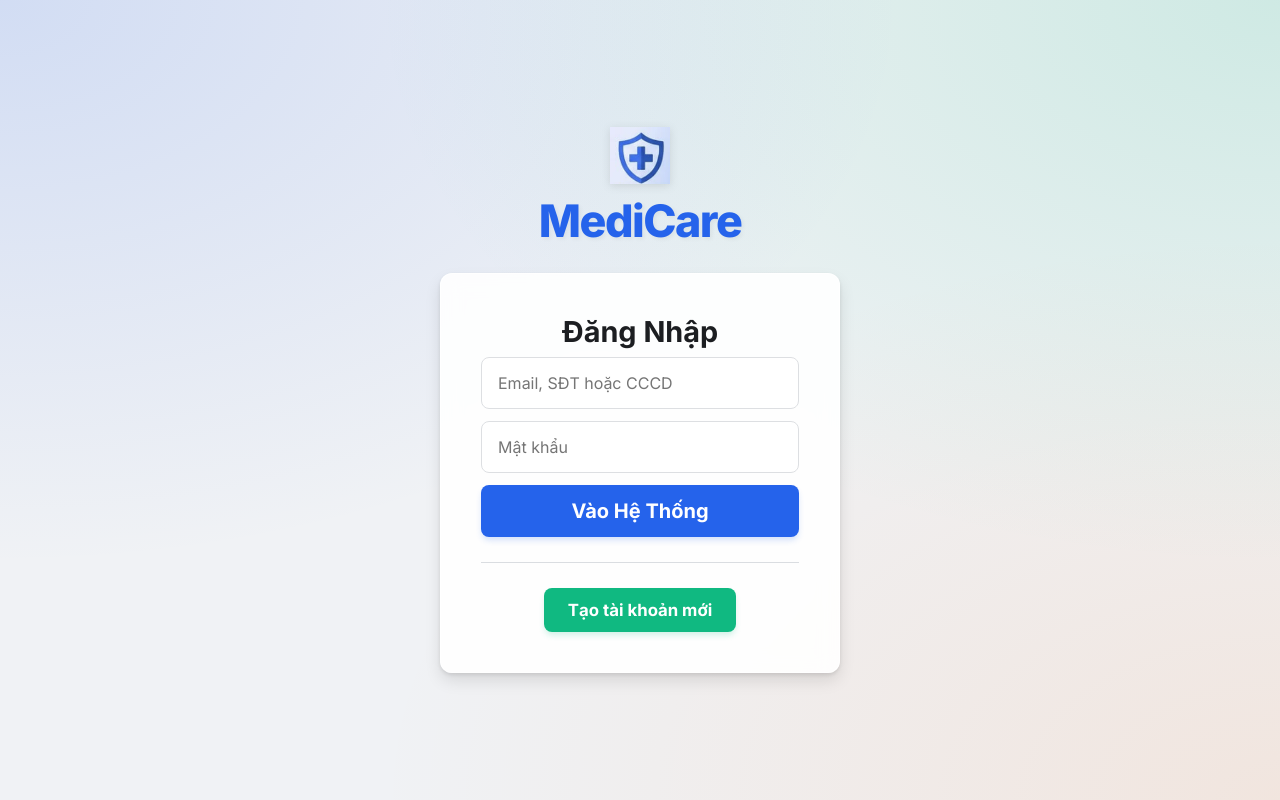
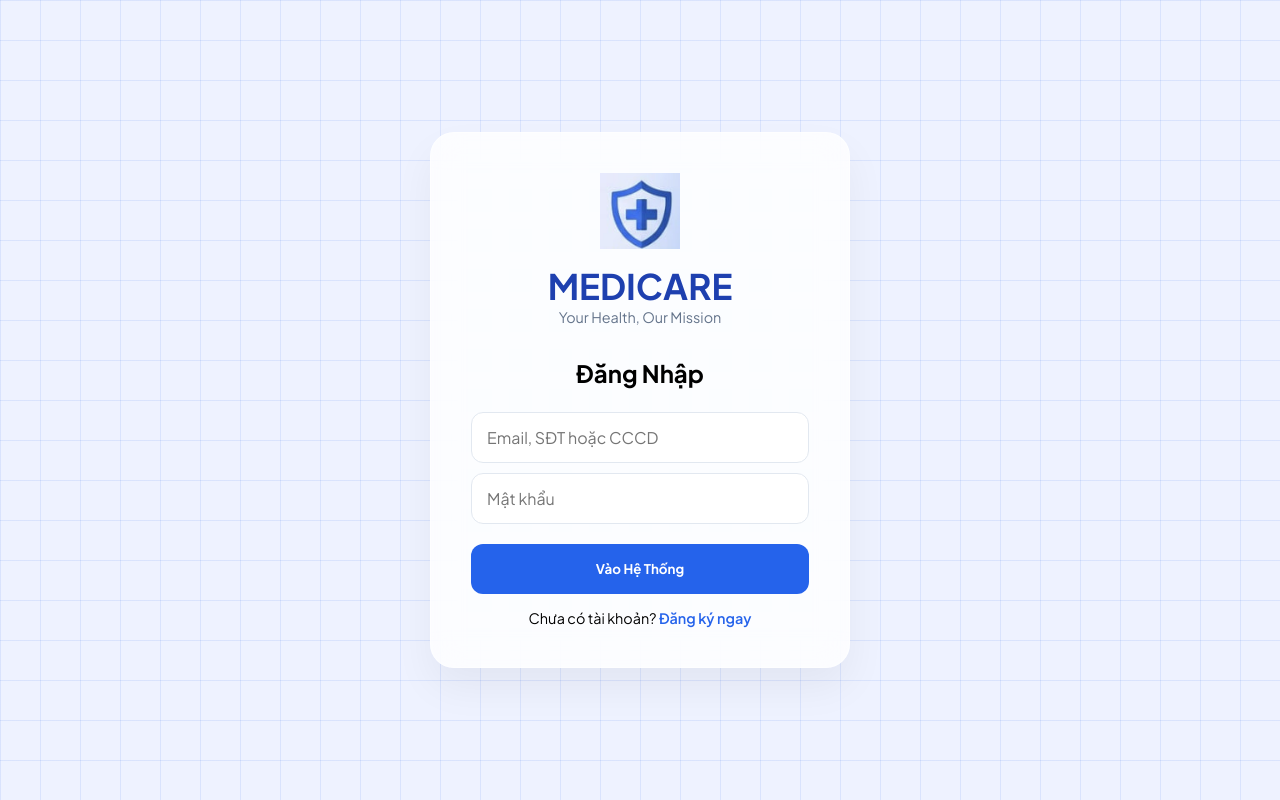
Before and after one commit to nhattan2/KLTN, a React (Create React App) app in the folder health-web/client/: page /login in a window 1280 px wide. Built offline with nearby package versions, Linux system fonts and the light colour scheme.

Commit message:
Sửa lỗi đăng nhập đăng ký giao diện thân thiện hơn

```diff
--- a/health-web/client/src/App.css
+++ b/health-web/client/src/App.css
@@ -1,165 +1,150 @@
-/* client/src/App.css - Medicare Pro Style */
-@import url('https://fonts.googleapis.com/css2?family=Inter:wght@400;600;700;800&display=swap');
+/* App.css - Medicare Glassmorphism (Giống ảnh mẫu 100%) */
+@import url('https://fonts.googleapis.com/css2?family=Plus+Jakarta+Sans:wght@400;600;700&display=swap');
 
-* {
-    box-sizing: border-box;
-    margin: 0;
-    padding: 0;
-    font-family: 'Inter', sans-serif;
+* { box-sizing: border-box; margin: 0; padding: 0; font-family: 'Plus Jakarta Sans', sans-serif; }
+
+/* NỀN LƯỚI XANH CHO TRANG LOGIN/REGISTER */
+.auth-container {
+    min-height: 100vh;
+    display: flex;
+    justify-content: center;
+    align-items: center;
+    background: #eef2ff; /* Màu nền xanh nhạt */
+    /* Tạo hiệu ứng vân lưới y hệt ảnh con gửi */
+    background-image: linear-gradient(rgba(37, 99, 235, 0.1) 1px, transparent 1px),
+                      linear-gradient(90deg, rgba(37, 99, 235, 0.1) 1px, transparent 1px);
+    background-size: 40px 40px;
+    position: relative;
 }
 
-.auth-container {
+/* THIẾT KẾ CARD KÍNH MỜ (GLASSMORPHISM) */
+.auth-card {
+    background: rgba(255, 255, 255, 0.8);
+    backdrop-filter: blur(15px);
+    padding: 2.5rem;
+    border-radius: 24px;
+    box-shadow: 0 20px 40px rgba(0, 0, 0, 0.05);
+    width: 100%;
+    max-width: 420px;
+    text-align: center;
+    border: 1px solid rgba(255, 255, 255, 0.5);
+    z-index: 2;
+}
+
+.brand-wrapper { margin-bottom: 2rem; }
+.brand-icon-large { width: 80px; height: auto; margin-bottom: 10px; }
+.brand-name-large { color: #1e40af; font-size: 2.2rem; font-weight: 800; }
+
+.auth-input-group { position: relative; margin-bottom: 15px; }
+.auth-input {
+    width: 100%;
+    padding: 14px 15px;
+    border: 1.5px solid #e2e8f0;
+    border-radius: 12px;
+    font-size: 16px;
+    background: white;
+    transition: 0.3s;
+}
+
+.btn-primary {
+    background: #2563eb; color: white; width: 100%; height: 50px;
+    border: none; border-radius: 12px; font-weight: 700; cursor: pointer;
+}
+
+.btn-secondary {
+    background: #10b981; color: white; width: 100%; height: 50px;
+    border: none; border-radius: 12px; font-weight: 700; cursor: pointer;
+}
+
+/* GIỮ NGUYÊN CSS DASHBOARD ĐỂ KHÔNG BỊ LỖI */
+.dashboard-container { display: flex; min-height: 100vh; background: #f8fafc; }
+.sidebar { width: 260px; background: white; border-right: 1px solid #e2e8f0; padding: 2rem; }
+.main-content { flex: 1; padding: 2rem; }
+
+/* --- CHỈ CHỈNH GIAO DIỆN DASHBOARD --- */
+.dashboard-container {
+    display: flex;
+    min-height: 100vh;
+    background: #f8fafc; /* Nền xám nhạt chuyên nghiệp */
+}
+
+/* Sidebar hiện đại */
+.dashboard-sidebar {
+    width: 280px;
+    background: white;
+    border-right: 1px solid #e2e8f0;
+    padding: 2.5rem 1.5rem;
     display: flex;
     flex-direction: column;
-    justify-content: center;
-    align-items: center;
-    min-height: 100vh;
-    padding: 5px;
-    background-color: #f0f2f5;
-    /* Nền loang màu Mesh Gradient xịn sò */
-    background-image:
-        radial-gradient(at 0% 0%, rgba(37, 99, 235, 0.15) 0px, transparent 50%),
-        radial-gradient(at 100% 0%, rgba(16, 185, 129, 0.15) 0px, transparent 50%),
-        radial-gradient(at 100% 100%, rgba(249, 115, 22, 0.1) 0px, transparent 50%);
-    background-attachment: fixed;
 }
 
-/* Wrapper cho cả Logo icon và text */
-.brand-logo-wrapper {
+.dashboard-nav-item {
+    padding: 12px 16px;
+    margin-bottom: 8px;
+    border-radius: 12px;
+    color: #64748b;
+    cursor: pointer;
+    transition: 0.3s;
     display: flex;
-    flex-direction: column; /* Xếp dọc: Icon trên, Text dưới */
     align-items: center;
-    margin-bottom: 25px; /* Khoảng cách với cái card trắng */
-    cursor: pointer;
-    transition: transform 0.2s ease;
+    gap: 12px;
+    font-weight: 600;
 }
 
-.brand-logo-wrapper:hover {
-    transform: scale(1.05); /* Hiệu ứng phóng to nhẹ khi di chuột */
+.dashboard-nav-item:hover, .dashboard-nav-item.active {
+    background: #eff6ff;
+    color: #2563eb;
 }
 
-/* Style cho file ảnh icon */
-.brand-icon {
-    width: 60px; /* Độ rộng của icon */
-    height: auto;
-    margin-bottom: 10px; /* Khoảng cách với chữ MediCare */
-    filter: drop-shadow(0 2px 4px rgba(0,0,0,0.1)); /* Đổ bóng nhẹ cho icon */
+/* Nội dung chính */
+.dashboard-main {
+    flex: 1;
+    padding: 3rem;
 }
 
-/* Style cho chữ MediCare */
-.brand-logo-text {
-    color: #2563eb; /* Màu xanh y tế */
-    font-size: 2.8rem;
-    font-weight: 800;
-    margin: 0;
-    letter-spacing: -1.5px;
-    text-shadow: 2px 2px 4px rgba(0,0,0,0.05);
+/* Grid các thẻ chỉ số Health */
+.dashboard-stats-grid {
+    display: grid;
+    grid-template-columns: repeat(auto-fit, minmax(260px, 1fr));
+    gap: 1.5rem;
+    margin-top: 2rem;
 }
 
-.auth-card {
-    background: rgba(255, 255, 255, 0.9);
-    backdrop-filter: blur(10px);
-    padding: 2.5rem;
-    border-radius: 12px;
-    box-shadow: 0 2px 4px rgba(0, 0, 0, 0.1), 0 8px 16px rgba(0, 0, 0, 0.1);
-    width: 100%;
-    max-width: 400px; /* Độ rộng mặc định cho Login */
-    text-align: center;
-    border: 1px solid rgba(255, 255, 255, 0.7);
-    transition: all 0.3s ease;
+.dashboard-stat-card {
+    background: white;
+    padding: 1.5rem;
+    border-radius: 20px;
+    border: 1px solid #f1f5f9;
+    box-shadow: 0 4px 6px -1px rgba(0, 0, 0, 0.05);
+    transition: 0.3s;
 }
 
-/* Thêm class riêng cho card đăng ký để nó rộng hơn chút */
-.auth-card.register-card {
-    max-width: 450px;
+.dashboard-stat-card:hover {
+    transform: translateY(-5px);
+    box-shadow: 0 10px 15px -3px rgba(0, 0, 0, 0.1);
 }
 
-.auth-card h2 {
-    font-size: 1.8rem;
-    margin-bottom: 0.5rem;
-    color: #1c1e21;
+/* Khu vực AI Gemini bùng nổ */
+.dashboard-ai-box {
+    margin-top: 3rem;
+    background: linear-gradient(135deg, #2563eb 0%, #1d4ed8 100%);
+    border-radius: 24px;
+    padding: 2.5rem;
+    color: white;
 }
 
-/* Subtitle chuyên nghiệp */
-.auth-subtitle {
-    color: #606770;
-    margin-bottom: 2rem;
-    font-size: 0.95rem;
+.dashboard-ai-btn {
+    background: white;
+    color: #2563eb;
+    border: none;
+    padding: 12px 24px;
+    border-radius: 12px;
+    font-weight: 700;
+    margin-top: 1.5rem;
+    cursor: pointer;
+    transition: 0.2s;
 }
 
-.auth-input {
-    width: 100%;
-    height: 52px;
-    padding: 14px 16px;
-    margin-bottom: 12px;
-    border: 1px solid #dddfe2;
-    border-radius: 8px;
-    font-size: 16px;
-    background: #ffffff;
-    transition: all 0.2s ease;
+.dashboard-ai-btn:hover {
+    transform: scale(1.05);
 }
-
-.auth-input:focus {
-    border-color: #2563eb;
-    outline: none;
-    box-shadow: 0 0 0 3px rgba(37, 99, 235, 0.1);
-}
-
-/* Nút xanh dương - Đăng nhập (Primary) */
-.btn-primary {
-    width: 100%;
-    height: 52px;
-    background-color: #2563eb;
-    color: white;
-    border: none;
-    border-radius: 8px;
-    font-size: 1.25rem;
-    font-weight: 700;
-    cursor: pointer;
-    transition: background-color 0.3s ease, transform 0.1s ease;
-    box-shadow: 0 4px 6px -1px rgba(37, 99, 235, 0.2);
-}
-
-.btn-primary:hover {
-    background-color: #1d4ed8;
-}
-
-.btn-primary:active {
-    transform: scale(0.98);
-}
-
-/* Nút xanh lá - Tạo tài khoản (Secondary) */
-.btn-secondary {
-    background-color: #10b981;
-    color: white;
-    padding: 12px 24px;
-    border: none;
-    border-radius: 8px;
-    font-size: 1.05rem;
-    font-weight: 700;
-    cursor: pointer;
-    transition: background-color 0.3s ease;
-    box-shadow: 0 4px 6px -1px rgba(16, 185, 129, 0.2);
-}
-
-.btn-secondary:hover {
-    background-color: #059669;
-}
-
-.divider {
-    border-bottom: 1px solid #dadde1;
-    margin: 25px 0;
-}
-
-.auth-footer-link {
-    color: #2563eb;
-    font-size: 14px;
-    text-decoration: none;
-    cursor: pointer;
-    transition: color 0.2s;
-}
-
-.auth-footer-link:hover {
-    color: #1d4ed8;
-    text-decoration: underline;
-}
--- a/health-web/client/src/components/Dashboard.js
+++ b/health-web/client/src/components/Dashboard.js
@@ -4,33 +4,66 @@ import '../App.css';
 
 function Dashboard() {
     const navigate = useNavigate();
-    const currentUserName = localStorage.getItem("username") || "Bạn";
+    const username = localStorage.getItem("username") || "Tân";
 
     return (
         <div className="dashboard-container">
-            <aside className="sidebar">
-                <h2 style={{ color: '#2563eb', marginBottom: '2rem' }}>🏥 MediCare</h2>
+            {/* Sidebar chuyên nghiệp */}
+            <aside className="dashboard-sidebar">
+                <h2 style={{ color: '#2563eb', fontSize: '1.8rem', fontWeight: '800', marginBottom: '3rem' }}>MediCare</h2>
                 <nav style={{ flex: 1 }}>
-                    <div className="nav-item active">🏠 Tổng quan</div>
-                    <div className="nav-item">📅 Đặt lịch khám</div>
-                    <div className="nav-item">🤖 Tư vấn AI</div>
+                    <div className="dashboard-nav-item active">🏠 Tổng quan</div>
+                    <div className="dashboard-nav-item">📅 Đặt lịch khám</div>
+                    <div className="dashboard-nav-item">🤖 Tư vấn AI</div>
+                    <div className="dashboard-nav-item">📂 Hồ sơ của tôi</div>
                 </nav>
-                <button className="auth-button" style={{ background: '#fee2e2', color: '#ef4444' }} onClick={() => { localStorage.clear(); navigate('/login'); }}>
+                <button
+                    onClick={() => { localStorage.clear(); navigate('/login'); }}
+                    style={{ background: '#fee2e2', color: '#ef4444', border: 'none', padding: '12px', borderRadius: '12px', fontWeight: '700', cursor: 'pointer' }}
+                >
                     Đăng xuất
                 </button>
             </aside>
 
-            <main className="main-content">
+            {/* Main Content */}
+            <main className="dashboard-main">
                 <header>
-                    <h1>Chào bạn, {currentUserName}! 👋</h1>
-                    <p>Chào mừng bạn quay trở lại hệ thống y tế Duy Tân.</p>
+                    <h1 style={{ fontSize: '2.4rem', fontWeight: '800', color: '#1e293b' }}>Chào bạn, {username}! 👋</h1>
+                    <p style={{ color: '#64748b', fontSize: '1.1rem', marginTop: '8px' }}>Hôm nay bạn cảm thấy thế nào?</p>
                 </header>
-                <div className="stats-grid">
-                    <div className="stat-card"><h3>Nhịp tim</h3><div className="value">80 <small>bpm</small></div></div>
-                    <div className="stat-card"><h3>Huyết áp</h3><div className="value">120/80</div></div>
+
+                {/* Các thẻ chỉ số Health */}
+                <div className="dashboard-stats-grid">
+                    <div className="dashboard-stat-card">
+                        <h3 style={{ color: '#64748b', fontSize: '1rem' }}>❤️ Nhịp tim</h3>
+                        <div style={{ fontSize: '2.2rem', fontWeight: '800', margin: '10px 0' }}>78 <small style={{ fontSize: '1rem' }}>bpm</small></div>
+                        <div style={{ color: '#10b981', fontWeight: '600' }}>● Đang ổn định</div>
+                    </div>
+
+                    <div className="dashboard-stat-card">
+                        <h3 style={{ color: '#64748b', fontSize: '1rem' }}>🩸 Huyết áp</h3>
+                        <div style={{ fontSize: '2.2rem', fontWeight: '800', margin: '10px 0' }}>120/80</div>
+                        <div style={{ color: '#10b981', fontWeight: '600' }}>● Chỉ số đẹp</div>
+                    </div>
+
+                    <div className="dashboard-stat-card">
+                        <h3 style={{ color: '#64748b', fontSize: '1rem' }}>🌡️ Nhiệt độ</h3>
+                        <div style={{ fontSize: '2.2rem', fontWeight: '800', margin: '10px 0' }}>36.5<small style={{ fontSize: '1rem' }}>°C</small></div>
+                        <div style={{ color: '#10b981', fontWeight: '600' }}>● Bình thường</div>
+                    </div>
                 </div>
+
+                {/* Phần AI Gemini nổi bật */}
+                <section className="dashboard-ai-box">
+                    <h2 style={{ fontSize: '1.8rem', fontWeight: '700' }}>Trò chuyện với AI Gemini</h2>
+                    <p style={{ marginTop: '12px', opacity: '0.9', maxWidth: '550px', fontSize: '1.1rem' }}>
+                        Mô tả triệu chứng của bạn để nhận tư vấn sức khỏe tức thì từ trí tuệ nhân tạo hàng đầu Duy Tân.
+                    </p>
+                    <button className="dashboard-ai-btn">Hỏi AI ngay</button>
+                </section>
             </main>
         </div>
     );
 }
+
 export default Dashboard;
--- a/health-web/client/src/components/Login.js
+++ b/health-web/client/src/components/Login.js
@@ -12,32 +12,33 @@ function Login() {
     const handleLogin = (e) => {
         e.preventDefault();
         axios.post('http://localhost:3001/login', { loginKey, password })
-            .then(result => {
-                if (result.data.status === "Success") {
-                    localStorage.setItem("username", result.data.username);
+            .then(res => {
+                if (res.data.status === "Success") {
+                    localStorage.setItem("username", res.data.username);
                     navigate('/dashboard');
-                } else {
-                    alert(result.data.message);
-                }
-            })
-            .catch(() => alert("Lỗi kết nối server!"));
+                } else alert(res.data.message);
+            }).catch(() => alert("Lỗi kết nối!"));
     };
 
     return (
         <div className="auth-container">
-            <div className="brand-logo-wrapper">
-                <img src={logoHealth} alt="Logo" className="brand-icon" />
-                <h1 className="brand-logo-text">MediCare</h1>
-            </div>
             <div className="auth-card">
+                <div className="brand-wrapper">
+                    <img src={logoHealth} alt="Logo" className="brand-icon-large" />
+                    <h1 className="brand-name-large">MEDICARE</h1>
+                    <p style={{ color: '#64748b', fontSize: '0.9rem' }}>Your Health, Our Mission</p>
+                </div>
                 <h2>Đăng Nhập</h2>
-                <form onSubmit={handleLogin}>
-                    <input type="text" placeholder="Email, SĐT hoặc CCCD" className="auth-input" onChange={(e) => setLoginKey(e.target.value)} required />
-                    <input type="password" placeholder="Mật khẩu" className="auth-input" onChange={(e) => setPassword(e.target.value)} required />
-                    <button type="submit" className="btn-primary">Vào Hệ Thống</button>
+                <form onSubmit={handleLogin} style={{ marginTop: '1.5rem' }}>
+                    <input className="auth-input" placeholder="Email, SĐT hoặc CCCD"
+                        onChange={e => setLoginKey(e.target.value)} required />
+                    <input className="auth-input" type="password" placeholder="Mật khẩu"
+                        onChange={e => setPassword(e.target.value)} required style={{ marginTop: '10px' }} />
+                    <button type="submit" className="btn-primary" style={{ marginTop: '20px' }}>Vào Hệ Thống</button>
                 </form>
-                <div className="divider"></div>
-                <button className="btn-secondary" onClick={() => navigate('/register')}>Tạo tài khoản mới</button>
+                <p style={{ marginTop: '15px', fontSize: '0.9rem' }}>
+                    Chưa có tài khoản? <span onClick={() => navigate('/register')} style={{ color: '#2563eb', cursor: 'pointer', fontWeight: '600' }}>Đăng ký ngay</span>
+                </p>
             </div>
         </div>
     );
--- a/health-web/client/src/components/Register.js
+++ b/health-web/client/src/components/Register.js
@@ -1,6 +1,8 @@
 import React, { useState } from 'react';
 import { useNavigate } from 'react-router-dom';
 import axios from 'axios';
+import '../App.css';
+import logoHealth from '../assets/logo-medicare.png';
 
 function Register() {
     const [formData, setFormData] = useState({ username: '', email: '', phone: '', cccd: '', password: '' });
@@ -8,33 +10,32 @@ function Register() {
 
     const handleSubmit = (e) => {
         e.preventDefault();
-        // Lọc bỏ các trường rỗng trước khi gửi
         const dataToSend = {};
-        Object.keys(formData).forEach(key => {
-            if (formData[key].trim() !== "") dataToSend[key] = formData[key];
-        });
-
-        if (Object.keys(dataToSend).length < 3) { // Phải có tên, mật khẩu và ít nhất 1 thông tin định danh
-            alert("Vui lòng nhập đầy đủ thông tin định danh!"); return;
-        }
+        Object.keys(formData).forEach(key => { if (formData[key] !== "") dataToSend[key] = formData[key]; });
 
         axios.post('http://localhost:3001/register', dataToSend)
             .then(() => { alert("Đăng ký thành công!"); navigate('/login'); })
-            .catch(() => alert("Thông tin này đã được sử dụng!"));
+            .catch(() => alert("Thông tin đã tồn tại!"));
     };
 
     return (
         <div className="auth-container">
-            <div className="auth-card">
-                <h2>Tạo tài khoản</h2>
-                <form onSubmit={handleSubmit}>
-                    <input className="auth-input" placeholder="Họ tên" onChange={e => setFormData({ ...formData, username: e.target.value })} required />
-                    <input className="auth-input" placeholder="Email" onChange={e => setFormData({ ...formData, email: e.target.value })} />
-                    <input className="auth-input" placeholder="SĐT" onChange={e => setFormData({ ...formData, phone: e.target.value })} />
-                    <input className="auth-input" placeholder="CCCD" onChange={e => setFormData({ ...formData, cccd: e.target.value })} />
-                    <input className="auth-input" type="password" placeholder="Mật khẩu" onChange={e => setFormData({ ...formData, password: e.target.value })} required />
-                    <button type="submit" className="btn-secondary" style={{ width: '100%', height: '52px' }}>Đăng Ký</button>
+            <div className="auth-card" style={{maxWidth: '480px'}}>
+                <div className="brand-wrapper">
+                    <img src={logoHealth} alt="Logo" className="brand-icon-large" />
+                    <h1 className="brand-name-large">MEDICARE</h1>
+                </div>
+                <h3>Tạo tài khoản</h3>
+                <form onSubmit={handleSubmit} style={{marginTop: '1.5rem'}}>
+                    <input className="auth-input" placeholder="Họ và tên" required onChange={e => setFormData({...formData, username: e.target.value})} />
+                    <input className="auth-input" placeholder="Email" onChange={e => setFormData({...formData, email: e.target.value})} style={{marginTop: '10px'}}/>
+                    <input className="auth-input" placeholder="Số điện thoại" onChange={e => setFormData({...formData, phone: e.target.value})} style={{marginTop: '10px'}}/>
+                    <input className="auth-input" type="password" placeholder="Mật khẩu" required onChange={e => setFormData({...formData, password: e.target.value})} style={{marginTop: '10px'}}/>
+                    <button type="submit" className="btn-secondary" style={{marginTop: '20px'}}>Đăng ký ngay</button>
                 </form>
+                <p style={{marginTop: '15px', fontSize: '0.9rem'}}>
+                    Đã có tài khoản? <span onClick={() => navigate('/login')} style={{color: '#2563eb', cursor: 'pointer', fontWeight: '600'}}>Đăng nhập</span>
+                </p>
             </div>
         </div>
     );
```
Also changed, not shown: 1 other file (tests, documents, lock files or other folders).
